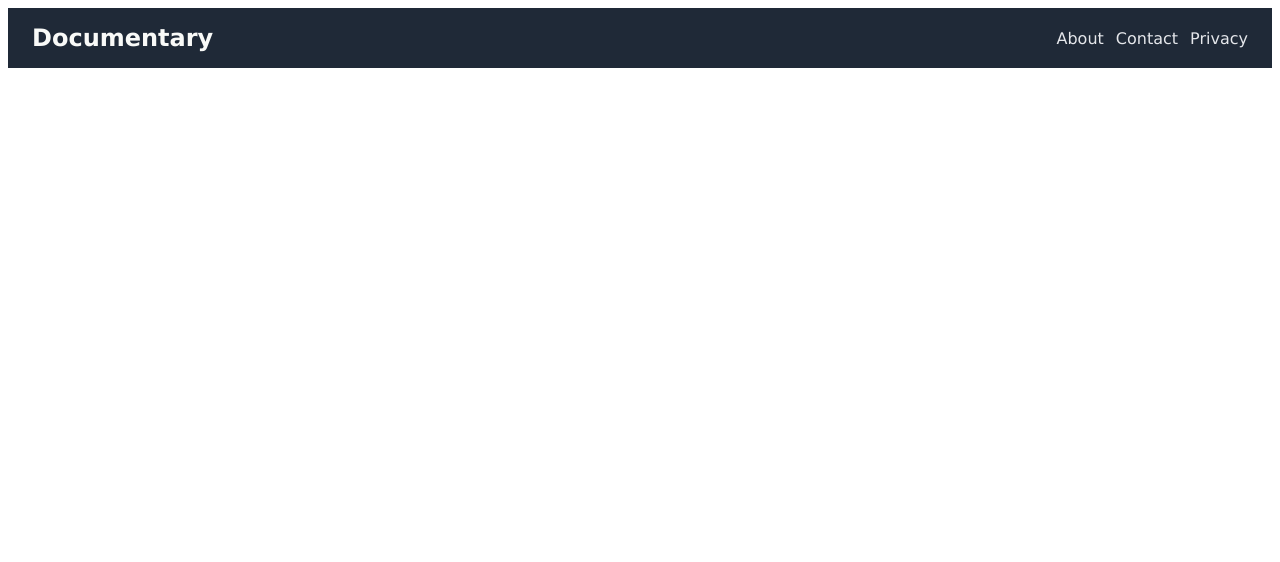
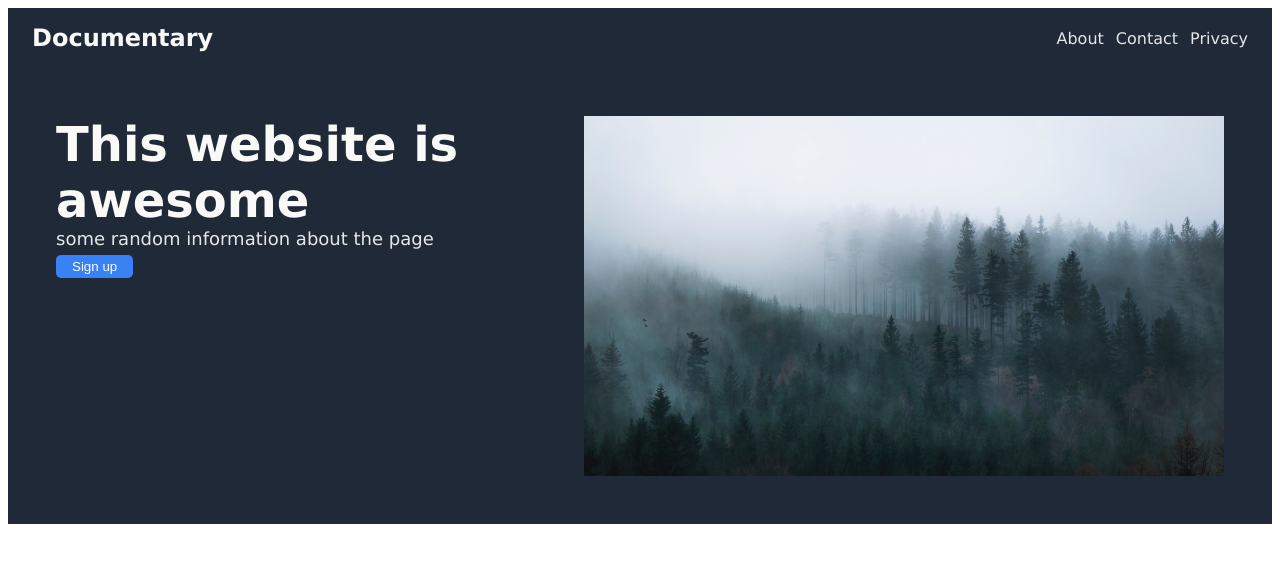
Before and after one commit to Palash-95/Landing-Page, a plain HTML site: page index.html in a window 1280 px wide. Drawn offline with Linux system fonts and the light colour scheme.

Commit message:
Add hero section content and style it

```diff
--- a/index.html
+++ b/index.html
@@ -16,7 +16,14 @@
             <li><a href="#">Privacy</a></li>
         </ul>
     </div>
-    <section></section>
+    <section class="hero">
+        <div>
+            <h1>This website is awesome</h1>
+            <p>some random information about the page</p>
+            <button>Sign up</button>
+        </div>
+        <img src="images/image-1.jpg">
+    </section>
     <section></section>
     <section></section>
     <section></section>
--- a/styles.css
+++ b/styles.css
@@ -1,3 +1,4 @@
+
 body{
     font-family: Verdana, Geneva, Tahoma, sans-serif;
 }
@@ -25,3 +26,40 @@ a {
     align-items: center;
     padding: 0 24px;
 }
+
+.hero{
+    display: flex;
+    justify-content: center;
+    background-color: #1F2937;
+    align-items: flex-start;
+    padding: 48px;
+    flex: 1 1 0;
+    gap: 12px;
+}
+
+.hero h1 {
+    color: #F9FAF8;
+    font-size: 48px;
+    font-weight: 900;
+    margin: 0;
+}
+
+.hero p{
+    color: #E5E7EB;
+    font-size: 18px;
+    margin: 0;
+}
+
+.hero button{
+    background-color: #3882F6;
+    padding: 4px 16px;
+    border-radius: 5px;
+    border: 0;
+    color: white;
+    margin-top: 6px;
+}
+
+.hero img{
+   width: 50vw;
+   flex: 1;
+}
```
